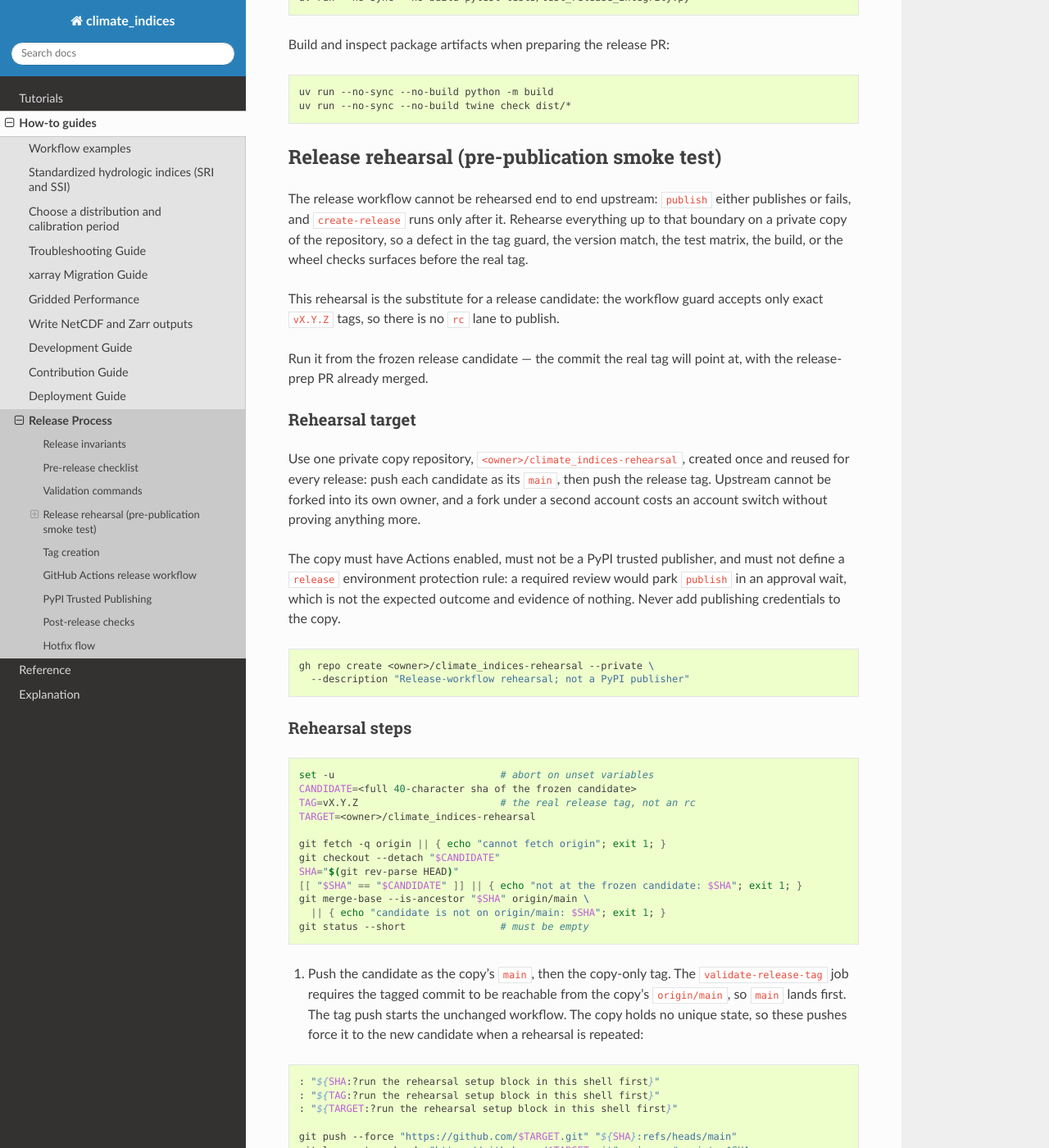
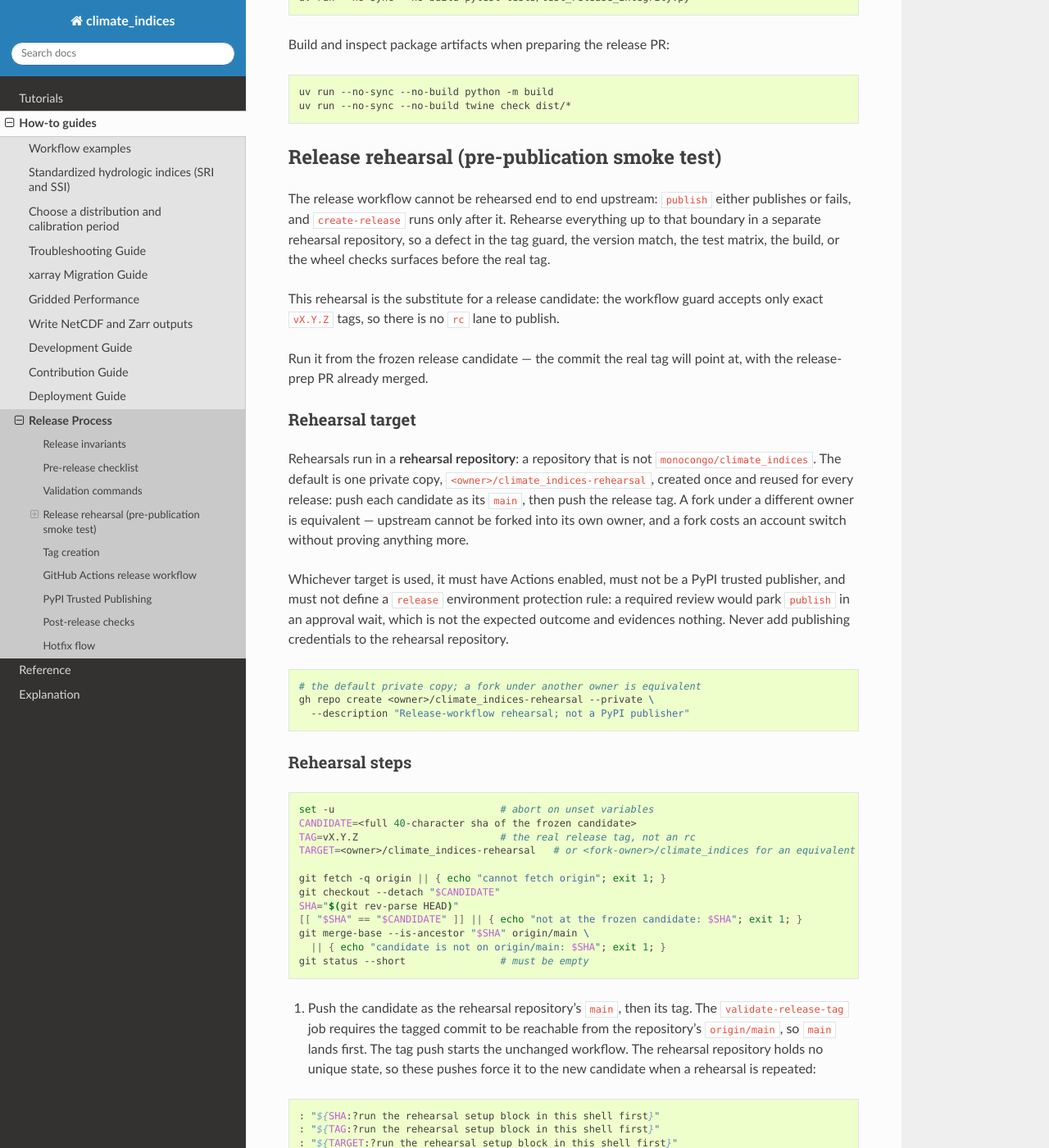
Before and after one commit to monocongo/climate_indices, a Sphinx documentation site: the page built from docs/release-process.md, in a window 1280 px wide and 1400 px high, scrolled down 1467 px. Shown: the whole window at 82% size. Built offline with Sphinx 7.4.7 and the Read the Docs theme 3.1.0, drawn with Linux system fonts in a browser that asks for light colours; some of the changed text lies outside the part shown.

Commit message:
docs(release): define the rehearsal repository once
The runbook's rehearsal target and the release ticket used different words for
the same thing — "private copy" and "fork" — which left a reader to work out
whether they were alternatives or the same target.

Define *rehearsal repository* once, name the private copy
`<owner>/climate_indices-rehearsal` as its default, state that a fork under a
different owner is equivalent under the same conditions, and use that term
through the remaining steps. `tests/test_release_integrity.py` asserts the
definition and the fork equivalence stay in the page.

Refs #1014

````diff
--- a/docs/release-process.md
+++ b/docs/release-process.md
@@ -70,7 +70,7 @@ uv run --no-sync --no-build twine check dist/*
 
 The release workflow cannot be rehearsed end to end upstream: `publish` either
 publishes or fails, and `create-release` runs only after it. Rehearse everything
-up to that boundary on a private copy of the repository, so a defect in the tag
+up to that boundary in a separate rehearsal repository, so a defect in the tag
 guard, the version match, the test matrix, the build, or the wheel checks
 surfaces before the real tag.
 
@@ -82,17 +82,21 @@ at, with the release-prep PR already merged.
 
 ### Rehearsal target
 
-Use one private copy repository, `<owner>/climate_indices-rehearsal`, created
-once and reused for every release: push each candidate as its `main`, then push
-the release tag. Upstream cannot be forked into its own owner, and a fork under
-a second account costs an account switch without proving anything more.
+Rehearsals run in a **rehearsal repository**: a repository that is not
+`monocongo/climate_indices`. The default is one private copy,
+`<owner>/climate_indices-rehearsal`, created once and reused for every release:
+push each candidate as its `main`, then push the release tag. A fork under a
+different owner is equivalent — upstream cannot be forked into its own owner,
+and a fork costs an account switch without proving anything more.
 
-The copy must have Actions enabled, must not be a PyPI trusted publisher, and
-must not define a `release` environment protection rule: a required review would
-park `publish` in an approval wait, which is not the expected outcome and
-evidence of nothing. Never add publishing credentials to the copy.
+Whichever target is used, it must have Actions enabled, must not be a PyPI
+trusted publisher, and must not define a `release` environment protection rule:
+a required review would park `publish` in an approval wait, which is not the
+expected outcome and evidences nothing. Never add publishing credentials to the
+rehearsal repository.
 
 ```bash
+# the default private copy; a fork under another owner is equivalent
 gh repo create <owner>/climate_indices-rehearsal --private \
   --description "Release-workflow rehearsal; not a PyPI publisher"
 ```
@@ -103,7 +107,7 @@ gh repo create <owner>/climate_indices-rehearsal --private \
 set -u                            # abort on unset variables
 CANDIDATE=<full 40-character sha of the frozen candidate>
 TAG=vX.Y.Z                        # the real release tag, not an rc
-TARGET=<owner>/climate_indices-rehearsal
+TARGET=<owner>/climate_indices-rehearsal   # or <fork-owner>/climate_indices for an equivalent fork
 
 git fetch -q origin || { echo "cannot fetch origin"; exit 1; }
 git checkout --detach "$CANDIDATE"
@@ -114,11 +118,11 @@ git merge-base --is-ancestor "$SHA" origin/main \
 git status --short                # must be empty
 ```
 
-1. Push the candidate as the copy's `main`, then the copy-only tag. The
+1. Push the candidate as the rehearsal repository's `main`, then its tag. The
    `validate-release-tag` job requires the tagged commit to be reachable from
-   the copy's `origin/main`, so `main` lands first. The tag push starts the
-   unchanged workflow. The copy holds no unique state, so these pushes force it
-   to the new candidate when a rehearsal is repeated:
+   the repository's `origin/main`, so `main` lands first. The tag push starts the
+   unchanged workflow. The rehearsal repository holds no unique state, so these
+   pushes force it to the new candidate when a rehearsal is repeated:
 
 ```bash
 : "${SHA:?run the rehearsal setup block in this shell first}"
@@ -148,9 +152,10 @@ gh run view "$RUN" -R "$TARGET" --json jobs --jq '.jobs[] | "\(.conclusion)\t\(.
 Expected: `validate-release-tag`, every `test` leg, `security-audit`, `build`,
 and both `wheel-check` legs succeed; `publish` fails; `create-release` is
 skipped. The `publish` failure must be PyPI rejecting the OIDC exchange because
-the copy is not a trusted publisher. A network error, an approval wait, or an
-action-resolution failure is a different defect to diagnose and not a pass, and
-that rejection must not be remedied by configuring the copy:
+the rehearsal repository is not a trusted publisher. A network error, an
+approval wait, or an action-resolution failure is a different defect to diagnose
+and not a pass, and that rejection must not be remedied by configuring the
+rehearsal repository:
 
 ```bash
 gh run view "$RUN" -R "$TARGET" --log-failed \
@@ -174,11 +179,11 @@ curl -s https://pypi.org/pypi/climate-indices/json \
   | python3 -c "import json,sys; print('${TAG#v}' in json.load(sys.stdin)['releases'])"
 ```
 
-5. Record the evidence on the release ticket — candidate SHA, copy repository,
-   run URL, attempt number, every job conclusion, the verbatim PyPI rejection,
-   artifact filenames with `sha256`, timing, and the not-published confirmation
-   above — before the run logs expire. Reuse or delete the copy afterwards; it
-   holds no unique state.
+5. Record the evidence on the release ticket — candidate SHA, rehearsal
+   repository, run URL, attempt number, every job conclusion, the verbatim PyPI
+   rejection, artifact filenames with `sha256`, timing, and the not-published
+   confirmation above — before the run logs expire. Reuse or delete the rehearsal
+   repository afterwards; it holds no unique state.
 
 ### What a rehearsal does not prove
 
````
Also changed, not shown: 1 other file.
